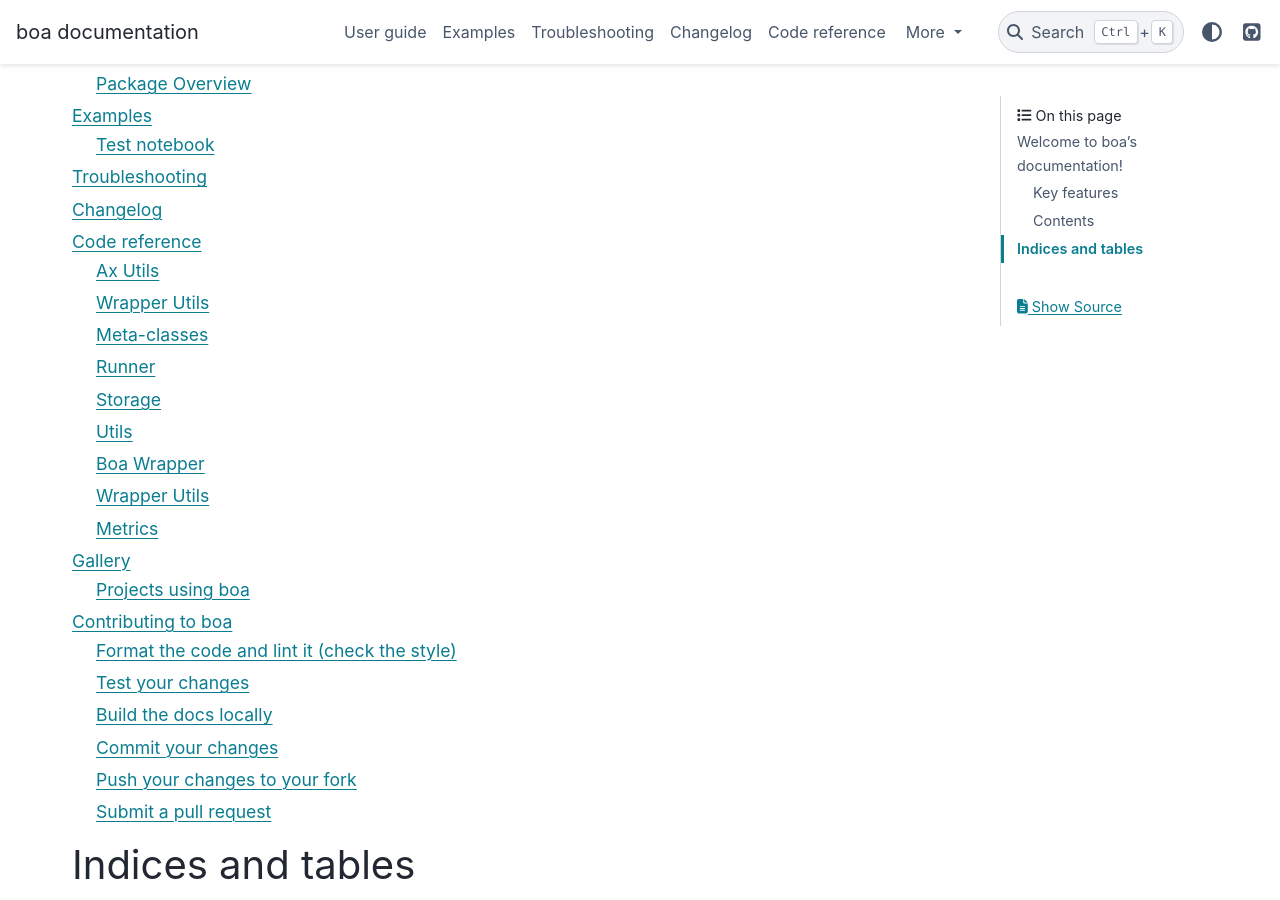
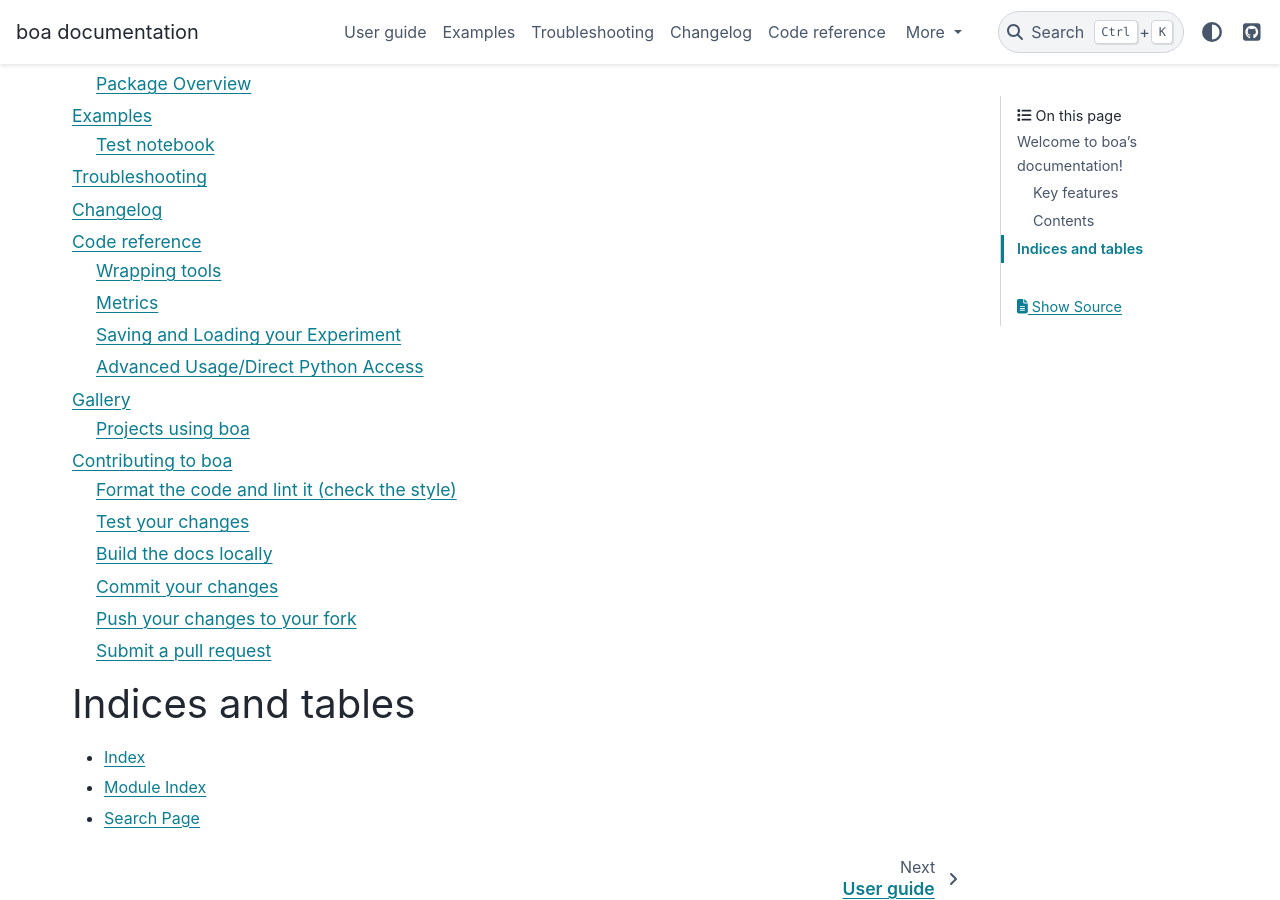
Before and after one commit to madeline-scyphers/boa, a Sphinx documentation site: the page built from docs/index.rst, in a window 1280 px wide and 900 px high, scrolled down 847 px. Built offline with Sphinx 7.4.7 and the PyData theme 0.15.4, drawn with Linux system fonts in a browser that asks for light colours; pages that are not in the unit, such as notebooks, are missing from menus; the version number could not be read and is left out; comment, search, counter and statistics services are not loaded.

Commit message:
rearrange rst files and doc formatting

```diff
--- /dev/null
+++ b/docs/_templates/custom_module_template_short.rst
@@ -0,0 +1,18 @@
+{{ fullname | escape | underline}}
+
+.. automodule:: {{ fullname }}
+   :members:
+   :undoc-members:
+   :show-inheritance:
+
+{% block modules %}
+{% if modules %}
+.. autosummary::
+   :toctree:
+   :template: custom-module-template.rst
+   :recursive:
+{% for item in modules %}
+   {{ item }}
+{%- endfor %}
+{% endif %}
+{% endblock %}
--- a/docs/code_reference/ax_instantiation_utils.rst
+++ /dev/null
@@ -1,8 +0,0 @@
-##############
-Ax Utils
-##############
-
-.. automodule:: boa.ax_instantiation_utils
-    :members:
-    :undoc-members:
-    :show-inheritance:
--- a/docs/code_reference/code_reference.rst
+++ b/docs/code_reference/code_reference.rst
@@ -2,15 +2,48 @@
 Code reference
 ##############
 
-.. toctree::
-    :maxdepth: 1
 
-    ax_instantiation_utils
-    wrapper_utils
-    metaclasses
-    runner
-    storage
-    utils
-    wrapper
-    wrapper_utils
-    metrics
+Wrapping tools
+================
+
+.. autosummary::
+    :toctree: api
+    :template: custom_module_template_short.rst
+
+    boa.wrapper
+    boa.wrapper_utils
+
+
+Metrics
+================
+
+.. autosummary::
+    :toctree: api
+    :template: custom_module_template_short.rst
+
+    boa.metrics.metrics
+    boa.metrics.modular_metric
+    boa.metrics.metric_funcs
+
+
+Saving and Loading your Experiment
+===================================
+
+.. autosummary::
+    :toctree: api
+    :template: custom_module_template_short.rst
+
+    boa.storage
+
+
+Advanced Usage/Direct Python Access
+====================================
+
+.. autosummary::
+    :toctree: api
+    :template: custom_module_template_short.rst
+
+    boa.ax_instantiation_utils
+    boa.runner
+    boa.utils
+    boa.metaclasses
--- a/docs/code_reference/metaclasses.rst
+++ /dev/null
@@ -1,8 +0,0 @@
-##############
-Meta-classes
-##############
-
-.. automodule:: boa.metaclasses
-    :members:
-    :undoc-members:
-    :show-inheritance:
--- a/docs/code_reference/utils.rst
+++ /dev/null
@@ -1,8 +0,0 @@
-##############
-Utils
-##############
-
-.. automodule:: boa.utils
-    :members:
-    :undoc-members:
-    :show-inheritance:
--- a/docs/code_reference/wrapper.rst
+++ /dev/null
@@ -1,7 +0,0 @@
-Boa Wrapper
-===========
-
-.. automodule::  boa.wrapper
-   :members:
-   :undoc-members:
-   :show-inheritance:
--- a/docs/code_reference/wrapper_utils.rst
+++ /dev/null
@@ -1,8 +0,0 @@
-##############
-Wrapper Utils
-##############
-
-.. automodule:: boa.wrapper_utils
-    :members:
-    :undoc-members:
-    :show-inheritance:
--- a/tasks.py
+++ b/tasks.py
@@ -95,6 +95,7 @@ Running Sphinx to test the docs building
     )
     shutil.rmtree("docs/_build", ignore_errors=True)
     shutil.rmtree("docs/api", ignore_errors=True)
+    shutil.rmtree("docs/code_reference/api", ignore_errors=True)
     shutil.rmtree("docs/jupyter_execute", ignore_errors=True)
     command.run("sphinx-build -b html docs docs/_build", echo=True, pty=POSIX)
 
```
Also changed, not shown: docs/code_reference/metrics.rst (deleted, +0 -7 lines), docs/code_reference/runner.rst (deleted, +0 -8 lines), docs/code_reference/storage.rst (deleted, +0 -8 lines), 3 other files.
